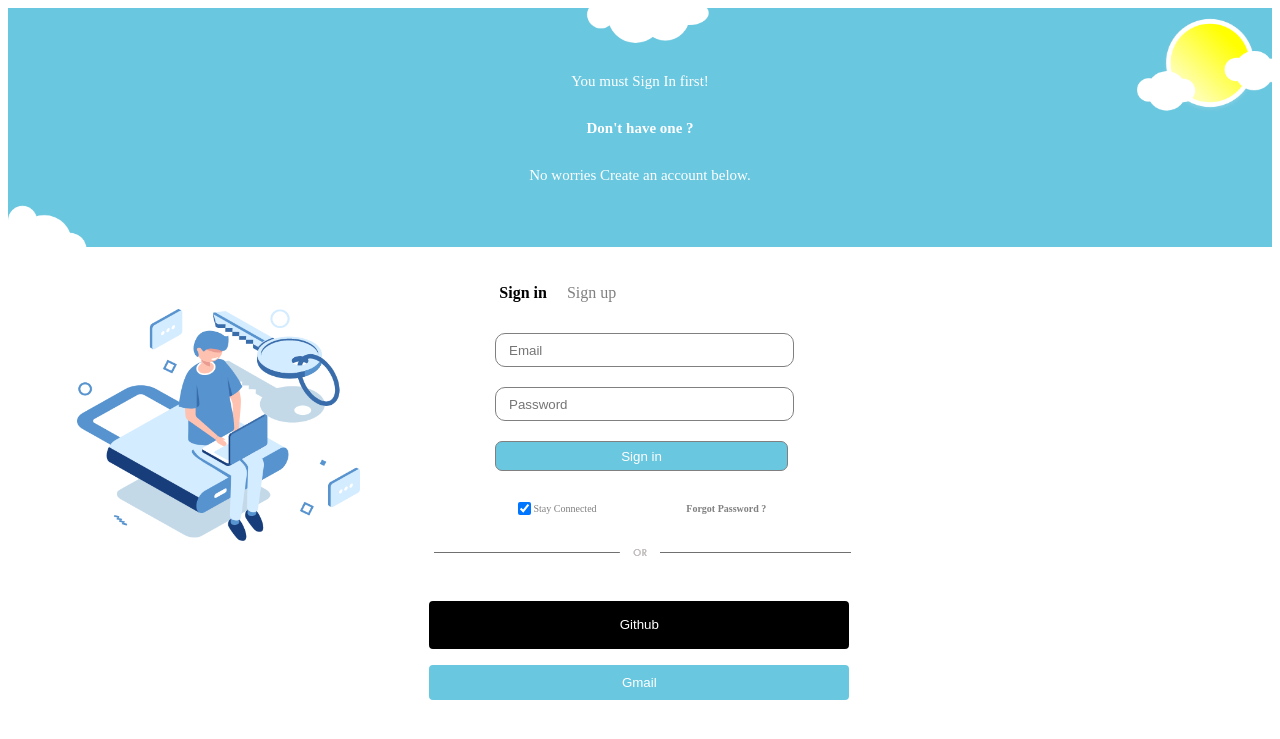
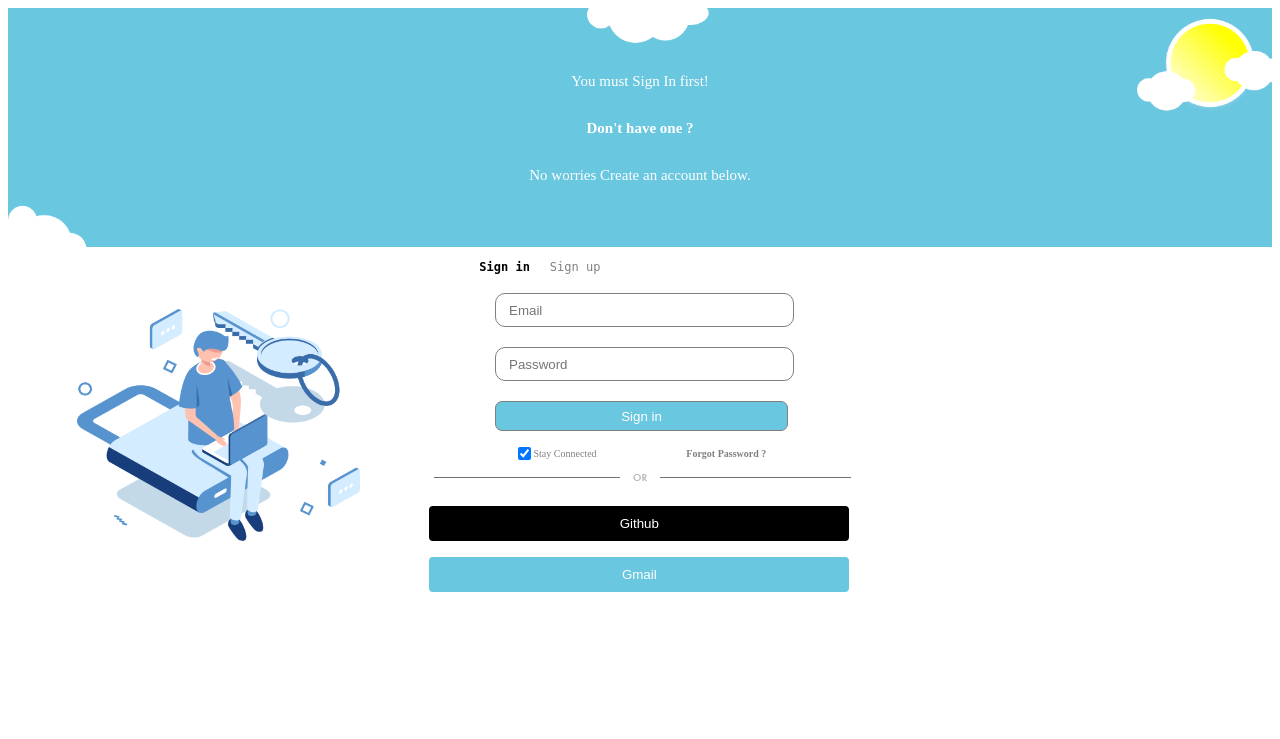
Before and after one commit to adnanbouthir/Class-Management-App, a PHP site: page /signin.html in a window 1280 px wide. Shown: the top 739 px of the page. Run offline with PHP 8.4, Linux system fonts and the light colour scheme.

Commit message:
Finish SignIn

```diff
--- a/style/signin.css
+++ b/style/signin.css
@@ -68,13 +68,14 @@ display: flex;
 }
 
 .navsign{
-margin: 20px;
 width: 100%;
 height: 10%;
 }
 
 
 .divmiddle ul{
+    font-family: monospace;
+    font-size: 12px;
     list-style-type: none;
     display: inline-flex;
 }
@@ -126,7 +127,6 @@ margin: 10px;
 
 
 .footsign {
-    padding-top: 15px;
     display: flex;
     justify-content: space-between;
 }
@@ -167,7 +167,7 @@ margin: 10px;
         justify-content: center;
         display: flex;
         width: 100%;
-        height: 64px;
+        height: 24px;
         align-items: center;
 }
 
@@ -192,7 +192,7 @@ justify-content: center;
 .fbbut {
     color: white;
     width: 70%;
-    height: 48px;
+    height: 35px;
     border: solid black;
     border-radius: 4px;
     background-color: black;
```
